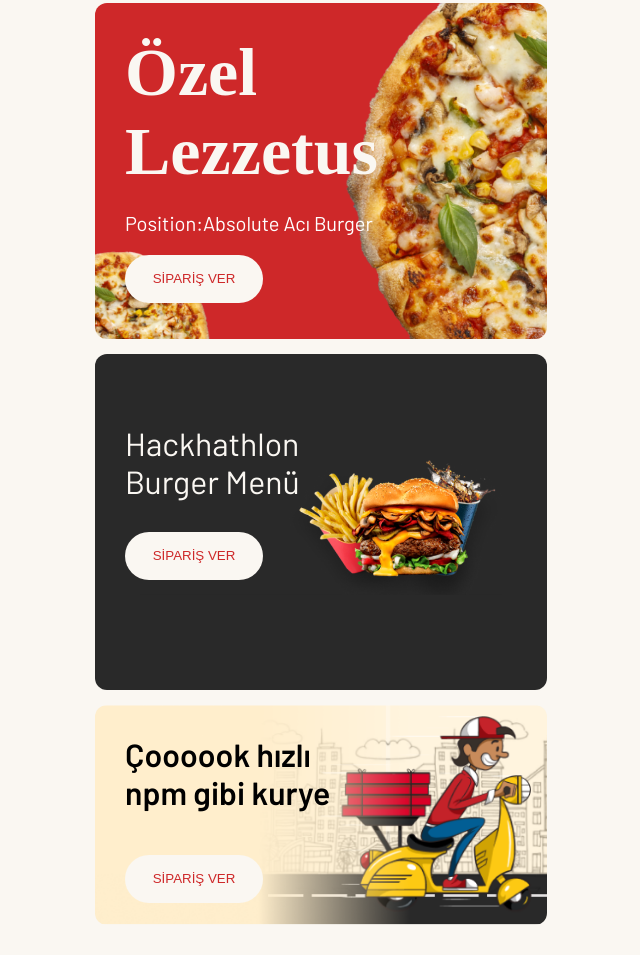
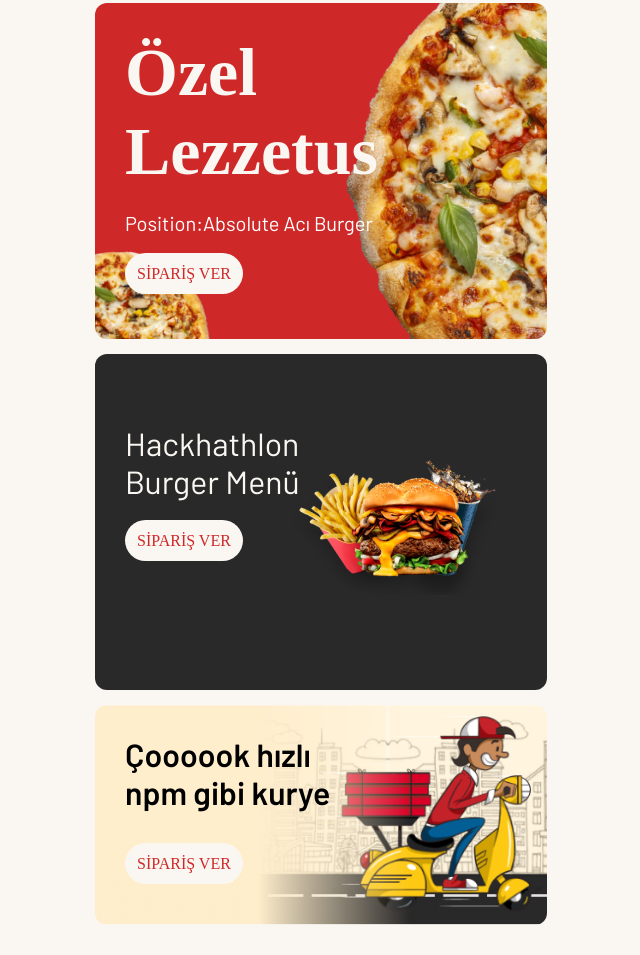
Before and after one commit to ozgecanodemis/html-pizzachallenge, a website built with Vite: page index.html in a window 1280 px wide. Shown: the part 1506-2461 px from the top of the page, without its empty margins (319-959 px from the left). Built offline with nearby package versions, Linux system fonts and the light colour scheme; a web font is replaced by a local one.

Commit message:
last-cards-ok

```diff
--- a/index.css
+++ b/index.css
@@ -89,13 +89,13 @@ margin: 25px;
 
 }
 
-.cards button {
+.cards a {
   background-color: var(--bej);
   color:var(--kirmizi);
   border-radius: 50px;
-  width: 138px;
-  height: 48px;
+  padding: 12px;
   border: none;
+  text-decoration: none;
 }
 .card-1 {
 background-image: url(/public/assets/iteration-2/cta/kart-1.png);
@@ -116,13 +116,14 @@ padding-left: 30px;
   width: 288px;
   color: var(--bej);
   font-family: Quattrocento, serif;
-  margin-bottom: 0;
+  margin-bottom:0;
   margin-top: 30px;;
 }
 
 .card-1 p {
   font-family: Barlow, sans-serif;
   font-size: 20px;
+  padding-bottom: 10px;
 }
 
 
--- a/index.html
+++ b/index.html
@@ -59,17 +59,17 @@
   <div class="card-1">
     <h3>Özel Lezzetus</h3>
     <p>Position:Absolute Acı Burger</p>
-    <button> SİPARİŞ VER </button>
+    <div> <a href="">SİPARİŞ VER</a></div>
   </div>
 
     <div class="card-2">
       <h3>Hackhathlon Burger Menü</h3>
-      <button> SİPARİŞ VER </button>
+      <div> <a href="">SİPARİŞ VER</a></div>
     </div>
 
     <div class="card-3">
       <h3>Çoooook hızlı npm gibi kurye</h3>
-      <button> SİPARİŞ VER </button>
+      <div> <a href="">SİPARİŞ VER</a></div>
     </div>
 
 </div>
```
